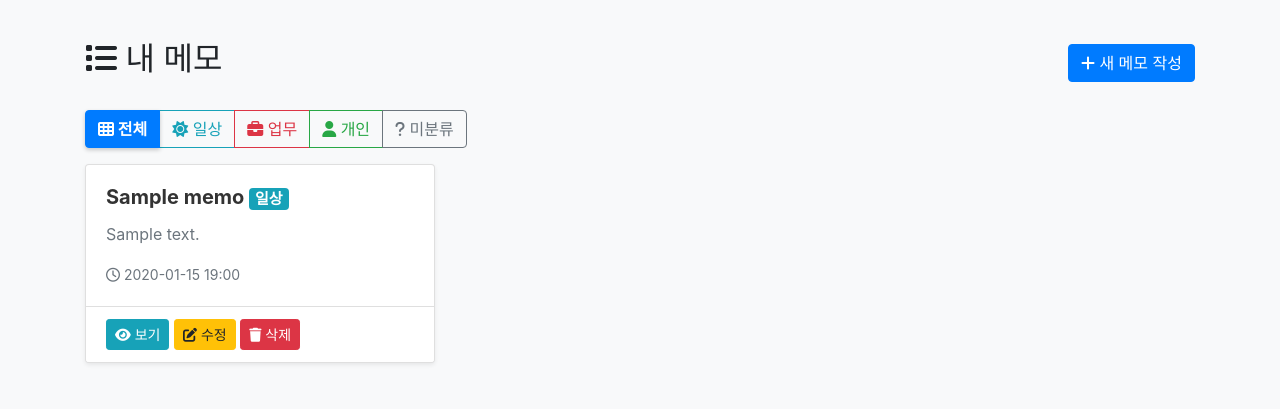
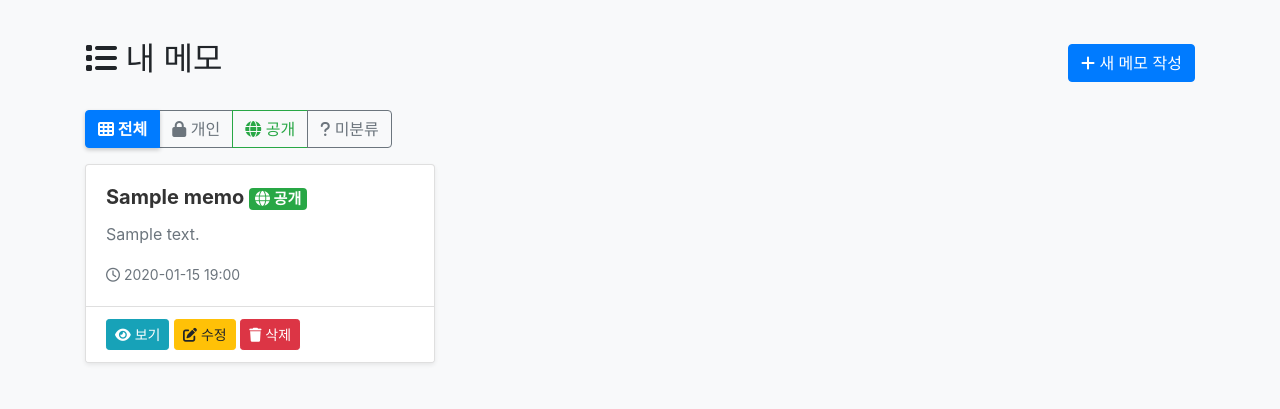
Before and after one commit to taeyo-kim/MyDemo, a Django app: page /memos/ in a window 1280 px wide. Shown: the part 62-471 px from the top of the page. Run offline with Django 5.2, Linux system fonts and the light colour scheme; a user stored in the database is signed in; tables that the repository leaves empty hold one stand-in row (values such as "Sample post").

Commit message:
메모 범주를 개인/공개로 변경 - 코드 및 테스트 완료
Co-authored-by: taeyo-kim <213405872+taeyo-kim@users.noreply.github.com>

```diff
--- a/Memo/apps/memos/models.py
+++ b/Memo/apps/memos/models.py
@@ -6,9 +6,8 @@ from django.urls import reverse
 class Memo(models.Model):
     """메모 모델"""
     CATEGORY_CHOICES = [
-        ('daily', '일상'),
-        ('work', '업무'),
-        ('personal', '개인'),
+        ('private', '개인'),
+        ('public', '공개'),
     ]
 
     title = models.CharField(
@@ -30,9 +29,9 @@ class Memo(models.Model):
         max_length=20,
         choices=CATEGORY_CHOICES,
         blank=True,
-        default='',
+        null=True,
         verbose_name='범주',
-        help_text='메모의 범주를 선택하세요'
+        help_text='메모의 공개 범위를 선택하세요'
     )
     created_at = models.DateTimeField(
         auto_now_add=True,
--- a/Memo/apps/memos/views.py
+++ b/Memo/apps/memos/views.py
@@ -25,14 +25,10 @@ class MemoListView(LoginRequiredMixin, ListView):
         # 범주 필터링
         category = self.request.GET.get('category')
         if category:
-            valid_categories = [choice[0] for choice in Memo.CATEGORY_CHOICES]
             if category == 'none':  # 미분류
-                queryset = queryset.filter(category='')
-            elif category in valid_categories:
+                queryset = queryset.filter(category__isnull=True)
+            elif category in ['private', 'public']:  # 변경된 범주
                 queryset = queryset.filter(category=category)
-            else:
-                # 잘못된 카테고리 값: 빈 쿼리셋 반환
-                return queryset.none()
 
         return queryset
 
--- a/Memo/static/css/style.css
+++ b/Memo/static/css/style.css
@@ -144,18 +144,13 @@ footer {
 }
 
 /* 범주 배지 스타일 */
-.badge-daily {
-    background-color: #17a2b8;
+.badge-private {
+    background-color: #6c757d;  /* 회색 - 개인 */
     color: white;
 }
 
-.badge-work {
-    background-color: #dc3545;
-    color: white;
-}
-
-.badge-personal {
-    background-color: #28a745;
+.badge-public {
+    background-color: #28a745;  /* 초록 - 공개 */
     color: white;
 }
 
--- a/Memo/templates/memos/memo_list.html
+++ b/Memo/templates/memos/memo_list.html
@@ -15,14 +15,11 @@
     <a href="{% url 'memo_list' %}" class="btn btn-outline-primary {% if current_category == 'all' %}active{% endif %}">
         <i class="fas fa-th"></i> 전체
     </a>
-    <a href="{% url 'memo_list' %}?category=daily" class="btn btn-outline-info {% if current_category == 'daily' %}active{% endif %}">
-        <i class="fas fa-sun"></i> 일상
+    <a href="{% url 'memo_list' %}?category=private" class="btn btn-outline-secondary {% if current_category == 'private' %}active{% endif %}">
+        <i class="fas fa-lock"></i> 개인
     </a>
-    <a href="{% url 'memo_list' %}?category=work" class="btn btn-outline-danger {% if current_category == 'work' %}active{% endif %}">
-        <i class="fas fa-briefcase"></i> 업무
-    </a>
-    <a href="{% url 'memo_list' %}?category=personal" class="btn btn-outline-success {% if current_category == 'personal' %}active{% endif %}">
-        <i class="fas fa-user"></i> 개인
+    <a href="{% url 'memo_list' %}?category=public" class="btn btn-outline-success {% if current_category == 'public' %}active{% endif %}">
+        <i class="fas fa-globe"></i> 공개
     </a>
     <a href="{% url 'memo_list' %}?category=none" class="btn btn-outline-secondary {% if current_category == 'none' %}active{% endif %}">
         <i class="fas fa-question"></i> 미분류
@@ -40,16 +37,13 @@
                         {% if memo.is_recently_created %}
                             <span class="badge badge-success">New</span>
                         {% endif %}
-                        {% if memo.category == "daily" %}
-                            <span class="badge badge-info">
-                                {{ memo.get_category_display }}
-                            </span>
-                        {% elif memo.category == "work" %}
-                            <span class="badge badge-danger">
-                                {{ memo.get_category_display }}
-                            </span>
-                        {% elif memo.category == "personal" %}
-                            <span class="badge badge-success">
+                        {% if memo.category %}
+                            <span class="badge badge-{{ memo.category }}">
+                                {% if memo.category == 'private' %}
+                                    <i class="fas fa-lock"></i>
+                                {% elif memo.category == 'public' %}
+                                    <i class="fas fa-globe"></i>
+                                {% endif %}
                                 {{ memo.get_category_display }}
                             </span>
                         {% else %}
```
Also changed, not shown: Memo/apps/memos/tests.py (+23 -31 lines), Memo/templates/memos/memo_detail.html (+9 -6 lines), Memo/apps/memos/migrations/0004_alter_memo_category.py (added).
